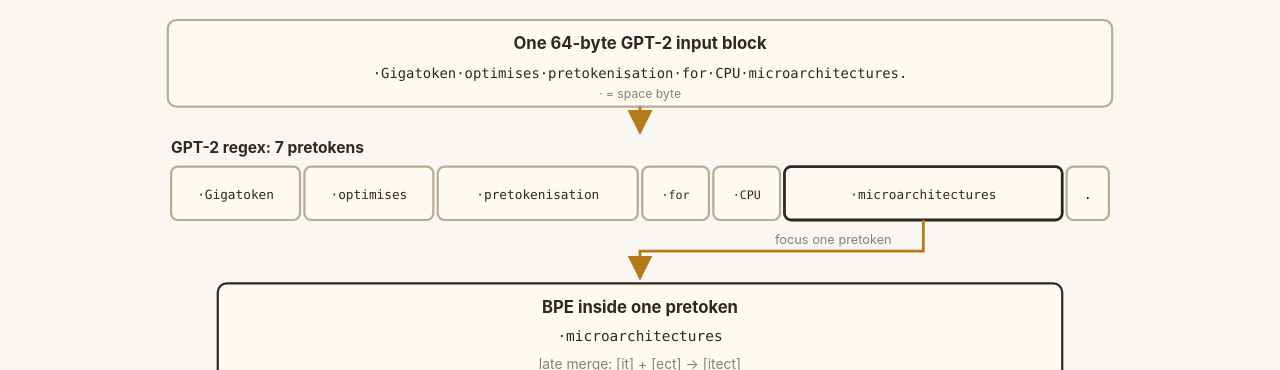
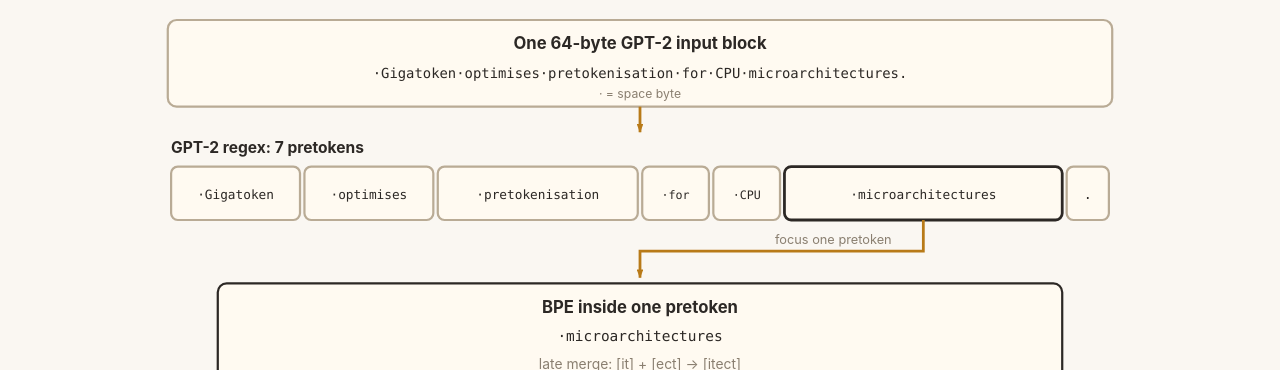
Before and after one commit to pjb157/blog, a Jekyll site: the page built from _posts/2026-07-30-inside-gigatoken.md, in a window 1280 px wide and 900 px high, scrolled down 1321 px. Shown: the part 150-520 px from the top of the window. Built offline with Jekyll 4.4.1, drawn with Linux system fonts in a browser that asks for light colours.

```diff
--- a/_posts/2026-07-30-inside-gigatoken.md
+++ b/_posts/2026-07-30-inside-gigatoken.md
@@ -31,7 +31,7 @@ BPE turns those seven regex spans into fifteen GPT-2 model tokens. The distincti
 <svg id="bpe-pipeline" viewBox="0 0 900 450" width="100%" style="height:auto;min-width:700px;display:block;margin:0 auto;font-family:-apple-system,'Segoe UI',system-ui,sans-serif" role="img" aria-labelledby="bpe-pipeline-title bpe-pipeline-desc">
 <title id="bpe-pipeline-title">One GPT-2 pretoken becomes four model tokens</title>
 <desc id="bpe-pipeline-desc">A 64-byte sentence splits into seven GPT-2 pretokens. The microarchitectures pretoken is then shown passing through BPE and becoming four model tokens.</desc>
-<defs><marker id="arrow-pipeline" markerWidth="9" markerHeight="9" refX="8" refY="4.5" orient="auto"><path d="M0,0 L9,4.5 L0,9 Z" fill="#b87a18"/></marker></defs>
+<defs><marker id="arrow-pipeline" markerUnits="userSpaceOnUse" markerWidth="8" markerHeight="6" refX="7.5" refY="3" orient="auto"><path d="M0,0 L8,3 L0,6 Z" fill="#b87a18"/></marker></defs>
 <rect x="25" y="18" width="850" height="78" rx="8" fill="#fffaf1" stroke="#b9ab95" stroke-width="2"/>
 <text x="450" y="44" text-anchor="middle" fill="#2c2825" font-size="15" font-weight="650">One 64-byte GPT-2 input block</text>
 <text x="450" y="70" text-anchor="middle" fill="#2c2825" font-size="12.5" font-family="ui-monospace,'SFMono-Regular',Consolas,monospace">·Gigatoken·optimises·pretokenisation·for·CPU·microarchitectures.</text>
@@ -99,7 +99,7 @@ The author's detailed optimisation notes and isolated scanner measurements use G
 <svg id="gigatoken-mask-scanner" viewBox="0 0 900 690" width="100%" style="height:auto;min-width:700px;display:block;margin:0 auto;font-family:-apple-system,'Segoe UI',system-ui,sans-serif" role="img" aria-labelledby="gigatoken-mask-title gigatoken-mask-desc">
 <title id="gigatoken-mask-title">The common 64-byte mask-scanner path</title>
 <desc id="gigatoken-mask-desc">A 64-byte ASCII sentence passes through SIMD classification and tokeniser-specific boundary rules. Seven start offsets partition the block into proportional pretoken spans.</desc>
-<defs><marker id="arrow-mask" markerWidth="9" markerHeight="9" refX="8" refY="4.5" orient="auto"><path d="M0,0 L9,4.5 L0,9 Z" fill="#b87a18"/></marker></defs>
+<defs><marker id="arrow-mask" markerUnits="userSpaceOnUse" markerWidth="8" markerHeight="6" refX="7.5" refY="3" orient="auto"><path d="M0,0 L8,3 L0,6 Z" fill="#b87a18"/></marker></defs>
 <rect x="75" y="18" width="750" height="90" rx="8" fill="#fffaf1" stroke="#b9ab95" stroke-width="2"/>
 <text x="450" y="45" text-anchor="middle" fill="#2c2825" font-size="16" font-weight="650">One complete 64-byte ASCII block</text>
 <text x="450" y="73" text-anchor="middle" fill="#2c2825" font-size="12.5" font-family="ui-monospace,'SFMono-Regular',Consolas,monospace">·Gigatoken·optimises·pretokenisation·for·CPU·microarchitectures.</text>
@@ -159,7 +159,7 @@ Any region the masks cannot settle falls back to Gigatoken's *scalar walker*. Th
 <svg id="gigatoken-unicode-path" viewBox="0 0 900 745" width="100%" style="height:auto;min-width:700px;display:block;margin:0 auto;font-family:-apple-system,'Segoe UI',system-ui,sans-serif" role="img" aria-labelledby="gigatoken-unicode-title gigatoken-unicode-desc">
 <title id="gigatoken-unicode-title">How Unicode rejoins the mask path</title>
 <desc id="gigatoken-unicode-desc">SIMD creates ASCII class masks and a mask of non-ASCII byte positions. If that second mask is non-empty, Gigatoken decodes UTF-8 code points, looks up their classes and stamps each class across the character's bytes. Updated masks feed the tokeniser's boundary rules. An ordered walker reads proven start bits and uses exact scalar advance only through uncertain gaps.</desc>
-<defs><marker id="arrow-unicode" markerWidth="9" markerHeight="9" refX="8" refY="4.5" orient="auto"><path d="M0,0 L9,4.5 L0,9 Z" fill="#b87a18"/></marker></defs>
+<defs><marker id="arrow-unicode" markerUnits="userSpaceOnUse" markerWidth="8" markerHeight="6" refX="7.5" refY="3" orient="auto"><path d="M0,0 L8,3 L0,6 Z" fill="#b87a18"/></marker></defs>
 <rect x="215" y="18" width="470" height="70" rx="10" fill="#f1e7d3" stroke="#b9ab95" stroke-width="2"/>
 <text x="450" y="46" text-anchor="middle" fill="#2c2825" font-size="16" font-weight="650">SIMD byte classification</text>
 <text x="450" y="70" text-anchor="middle" fill="#8a7f70" font-size="13">ASCII class masks + non-ASCII-byte mask</text>
@@ -230,7 +230,7 @@ The common inline emit path also spends a few extra stores to remove control flo
 <svg id="gigatoken-cache-line" viewBox="0 0 900 420" width="100%" style="height:auto;min-width:740px;display:block;margin:0 auto;font-family:-apple-system,'Segoe UI',system-ui,sans-serif" role="img" aria-labelledby="gigatoken-cache-title gigatoken-cache-desc">
 <title id="gigatoken-cache-title">Gigatoken's pretoken cache layout and prefetch ladder</title>
 <desc id="gigatoken-cache-desc">Two 32-byte entries form one 64-byte probe bucket. A 256-span pipeline first requests the future target line in L2, then requests it in L1 sixteen probes before it is consumed.</desc>
-<defs><marker id="arrow-cache" markerWidth="9" markerHeight="9" refX="8" refY="4.5" orient="auto"><path d="M0,0 L9,4.5 L0,9 Z" fill="#b87a18"/></marker></defs>
+<defs><marker id="arrow-cache" markerUnits="userSpaceOnUse" markerWidth="8" markerHeight="6" refX="7.5" refY="3" orient="auto"><path d="M0,0 L8,3 L0,6 Z" fill="#b87a18"/></marker></defs>
 <text x="25" y="34" fill="#2c2825" font-size="16" font-weight="650">One 64-byte probe bucket</text>
 <rect x="25" y="50" width="850" height="112" rx="10" fill="#fffaf1" stroke="#b9ab95" stroke-width="2"/>
 <rect x="25" y="50" width="425" height="112" rx="10" fill="#f1e7d3" stroke="#b9ab95" stroke-width="2"/>
@@ -308,7 +308,7 @@ Gigatoken reserves flat output space and uses a commit cursor to copy the ready
 <svg id="gigatoken-parallel" viewBox="0 0 900 500" width="100%" style="height:auto;min-width:740px;display:block;margin:0 auto;font-family:-apple-system,'Segoe UI',system-ui,sans-serif" role="img" aria-labelledby="gigatoken-parallel-title gigatoken-parallel-desc">
 <title id="gigatoken-parallel-title">Gigatoken's coarse parallel scheduling and output assembly</title>
 <desc id="gigatoken-parallel-desc">A large input is cut at pretoken-safe boundaries into large early chunks and smaller tail chunks. Worker tasks pull chunks through an atomic index, use exclusive mutable state, then copy ready chunks into a flat output buffer in input order.</desc>
-<defs><marker id="arrow-parallel" markerWidth="9" markerHeight="9" refX="8" refY="4.5" orient="auto"><path d="M0,0 L9,4.5 L0,9 Z" fill="#b87a18"/></marker></defs>
+<defs><marker id="arrow-parallel" markerUnits="userSpaceOnUse" markerWidth="8" markerHeight="6" refX="7.5" refY="3" orient="auto"><path d="M0,0 L8,3 L0,6 Z" fill="#b87a18"/></marker></defs>
 <text x="25" y="31" fill="#2c2825" font-size="15" font-weight="650">One large input, cut only at safe boundaries</text>
 <rect x="25" y="48" width="190" height="54" rx="7" fill="#b87a18"/>
 <rect x="218" y="48" width="190" height="54" rx="7" fill="#b87a18"/>
```
